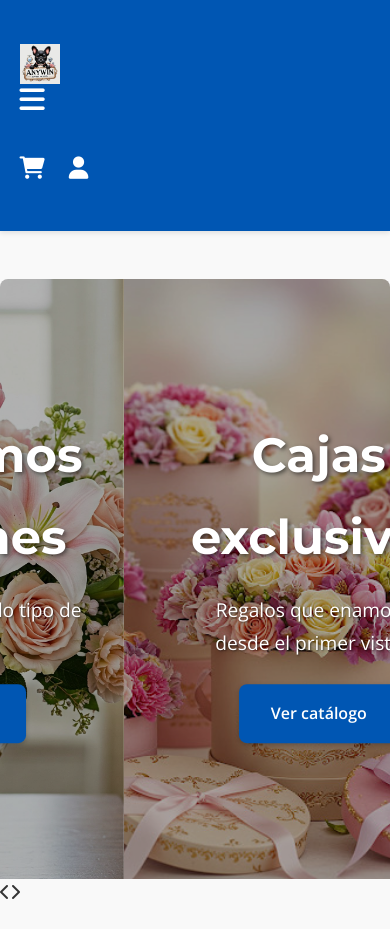
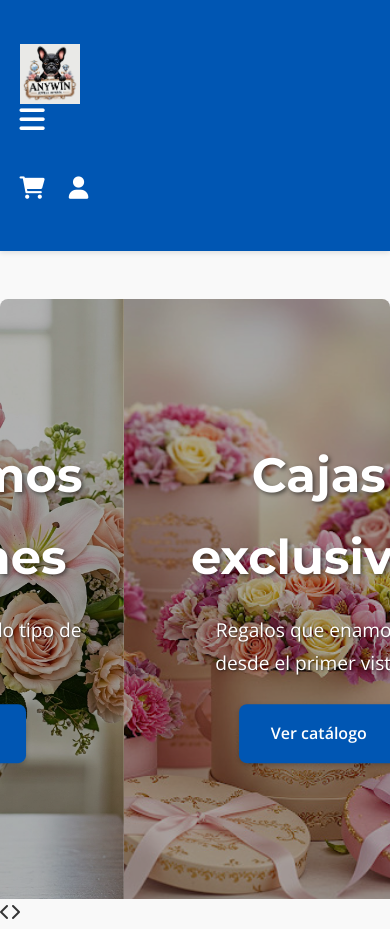
Before and after one commit to Victor-rol/Anywin.github.io, a plain HTML site: page index.html in a window 390 px wide. Shown: the top 929 px of the page. Drawn offline with nearby package versions, Linux system fonts and the light colour scheme.

Commit message:
Update styles.css

```diff
--- a/styles.css
+++ b/styles.css
@@ -55,7 +55,7 @@ body {
 }
 
 .nav-logo {
-    height: 50px; /* Ajustar la altura al tamaño de la barra de navegación */
+    height: 80px; /* Aumentamos la altura de la imagen */
     margin-right: 20px; /* Espacio entre la imagen y la navegación */
     display: inline-block;
     vertical-align: middle; /* Alinear verticalmente con la navegación */
@@ -413,7 +413,7 @@ body {
     }
 
     .nav-logo {
-        height: 40px; /* Ajustar tamaño en móvil si es necesario */
+        height: 60px; /* Ajustar tamaño en móvil si es necesario */
         margin-right: 10px;
     }
 
```
